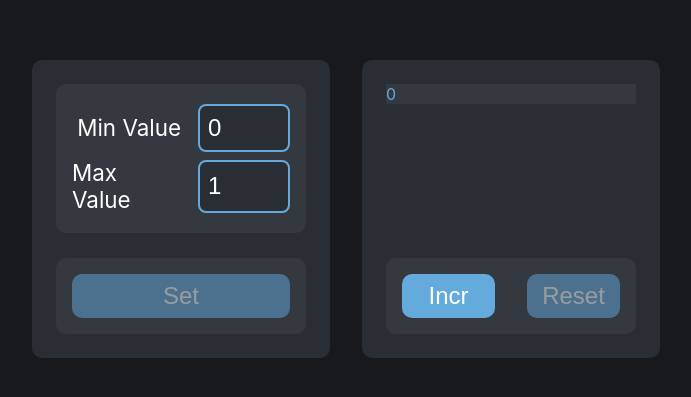
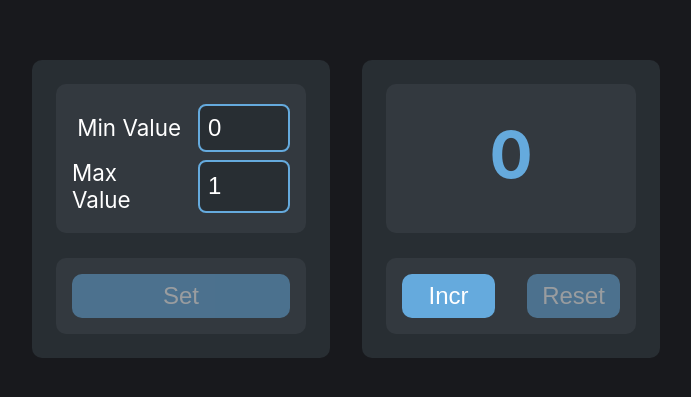
Before and after one commit to mykolao/counter, a React (Create React App) app: page / in a window 1280 px wide. Shown: the part 191-588 px from the top of the page, without its empty margins (294-985 px from the left). Built offline with nearby package versions, Linux system fonts and the light colour scheme.

Commit message:
classname changed

```diff
--- a/src/components/Counter/index.tsx
+++ b/src/components/Counter/index.tsx
@@ -17,7 +17,7 @@ const Counter = () => {
   const resButton: boolean = state > minState;
   return (
     <div className="block">
-      <div className="section main-panel">
+      <div className="section counter-panel">
           <Label value={state} color={labelColor} />
         </div>
         <div className="section control-panel">
@@ -32,8 +32,6 @@ const Counter = () => {
             onClick={resetHandler}
           />
         </div>
-      {/* <div className="section"></div>
-      <div className="section control-panel"></div> */}
     </div>
   );
 };
```
